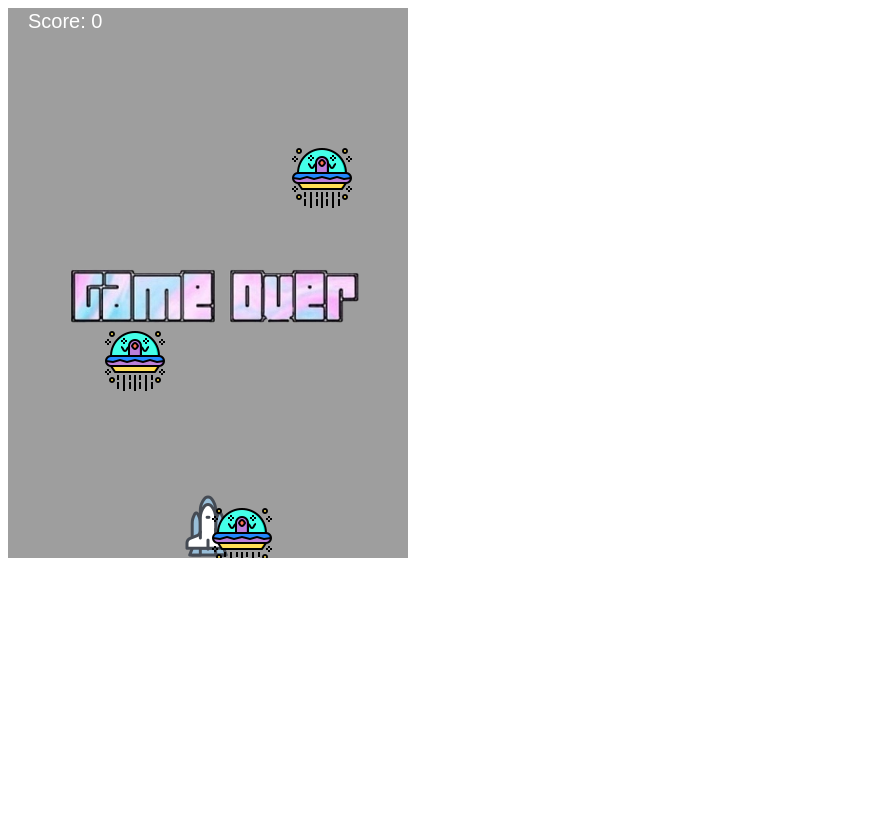
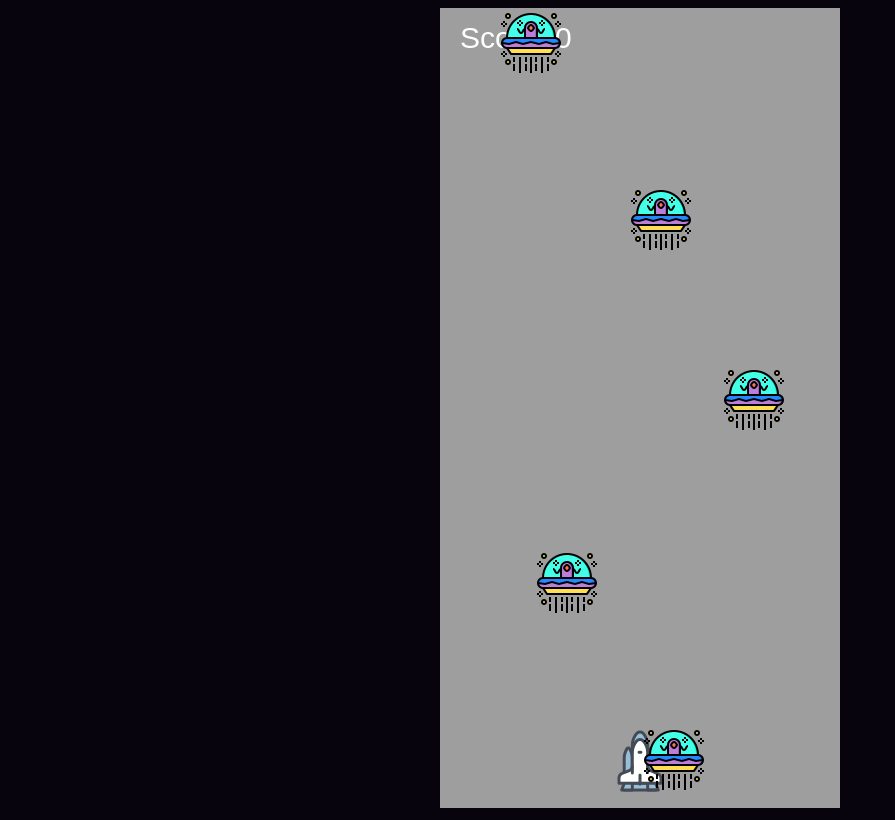
Before and after one commit to goodbyebada/Retro-Spacecraft-Game, a plain HTML site: page index.html in a window 1280 px wide. Shown: the whole page, without its empty margins (0-895 px from the left). Drawn offline with Linux system fonts and the light colour scheme.

Commit message:
style 수정

```diff
--- a/index.html
+++ b/index.html
@@ -1,15 +1,14 @@
 <!DOCTYPE html>
 <html lang="en">
-<head>
-    <meta charset="UTF-8">
-    <meta http-equiv="X-UA-Compatible" content="IE=edge">
-    <meta name="viewport" content="width=device-width, initial-scale=1.0">
+  <head>
+    <meta charset="UTF-8" />
+    <meta http-equiv="X-UA-Compatible" content="IE=edge" />
+    <meta name="viewport" content="width=device-width, initial-scale=1.0" />
     <title>Document</title>
-    <link rel="stylesheet" href="style.css">
-</head>
-<body>
+    <link rel="stylesheet" href="style.css" />
+  </head>
 
-    <script src="main.js"></script>
-
-</body>
+  <body>
+    <script src="main.js" class="main"></script>
+  </body>
 </html>
--- a/main.js
+++ b/main.js
@@ -3,101 +3,116 @@ let score = 0;
 //캔버스세팅
 
 let canvas;
-let ctx; //ctx?
+let ctx;
+
+// HTML 요소 가져오기
+const htmlElement = document.querySelector("html");
+
+// 스타일 변경
+htmlElement.style.backgroundColor = "rgb(7, 4, 14)";
+htmlElement.style.display = "flex";
+htmlElement.style.justifyContent = "center";
+htmlElement.style.alignItems = "center";
+htmlElement.style.overflowY = "hidden";
 
 canvas = document.createElement("canvas"); //캔버스 엘리먼트 생성
 ctx = canvas.getContext("2d"); //캔버스 2d 컨택스트 가져오기 ==> 실제로 그려지는 요소
-canvas.width= 400;
-canvas.height = 550;
+canvas.width = 400;
+// canvas.height = 550;
+
+// 캔버스 크기 설정
+// canvas.style.width = "100vw";
+canvas.style.height = "100%";
+
+// 캔버스의 실제 너비와 높이 설정
+// canvas.width = window.innerWidth;
+canvas.height = window.innerHeight;
+
 document.body.appendChild(canvas); //body 채그 내부 하단에 캔버스 엘리먼트 주입
 
 let backgroundImage, bulletImage, enemyImage, gameOverImage; //변수
 
 let gameOver = false; //true이면 게임이 끝남, false이면 게임이 안 끝남
 
-//우주선 좌표
-let spaceshipX = canvas.width/2-32 ;
-let spaceshipY = canvas.height- 64;
+/* 우주선 좌표 */
+let spaceshipX = canvas.width / 2 - 32;
+let spaceshipY = canvas.height - 79;
 
-let bulletList = []
+let bulletList = [];
 
 //총알생성
-function Bullet(){
-
-
-    this.init = function(){
-        this.x = spaceshipX + 0 ;
+function Bullet() {
+  //생성자
+  this.init = function () {
+    this.x = spaceshipX + 0;
     this.y = spaceshipY;
     this.alive = true; // true면 살아있는 총알 false면 죽어있는 총알
     bulletList.push(this);
-    }
+  };
 
-    this.update = function(){
-        if(this.y <=  0){
-            this.alive = false
+  this.update = function () {
+    if (this.y <= 0) {
+      this.alive = false;
+      //총알 죽음
     }
     this.y -= 7;
-
   };
 
-    this.checkHit = function(){
+  this.checkHit = function () {
     //총알.y <= 적군.y And
     //총알.x >= 적군.x and 총알.x <= 적군.x + 적군의 넓이
-        for(let i=0 ; i < enemyList.length;i++){
-            if(this.y <= enemyList[i].y &&
+    for (let i = 0; i < enemyList.length; i++) {
+      if (
+        this.y <= enemyList[i].y &&
         this.x >= enemyList[i].x &&
-               this.x <= enemyList[i].x + 40)
-               {
-                console.log("hit!!")
+        this.x <= enemyList[i].x + 40
+      ) {
+        console.log("hit!!");
         //총알이 죽게됨 적군의 우주선이 없어짐, 점수 획득
 
         score++;
-                console.log("x: "+this.x.toString() + " y: "+ this.y.toString());
+        ctx.fillStyle = "red";
+        setTimeout(() => {
+          ctx.fillStyle = "white";
+        }, 1000);
+        console.log("x: " + this.x.toString() + " y: " + this.y.toString());
 
         this.alive = false; //죽은 총알
-                enemyList.splice(i,1) //1개의 요소를 제거 => 우주선 잘라내기
+        enemyList.splice(i, 1); //1개의 요소를 제거 => 우주선 잘라내기
+      }
+    }
+  };
 }
 
-
-        }
-
-    }
-}
-
-function generateRandomValue(min,max){
-    let randomNum = Math.floor(Math.random()*(max-min+1))+min;
+function generateRandomValue(min, max) {
+  let randomNum = Math.floor(Math.random() * (max - min + 1)) + min;
   return randomNum;
 }
 
-
-
 let enemyList = [];
-function Enemy(){
+function Enemy() {
   this.x = 0;
   this.y = 0;
-    this.init = function(){
+  this.init = function () {
     this.y = 0;
-        this.x = generateRandomValue(0,canvas.width - 64);
+    this.x = generateRandomValue(0, canvas.width - 64);
     enemyList.push(this);
-
   };
   //생성
   //?? enemy list?? -> render
 
-    this.update = function(){
+  this.update = function () {
     this.y += 3;
     // 적군 내려오기 속도
 
-    if(this.y >= canvas.height - 52){
+    if (this.y >= canvas.height - 52) {
       gameOver = true;
       console.log("game over");
-
     }
   };
-
 }
 
-function loadImage(){
+function loadImage() {
   backgroundImage = new Image();
   backgroundImage.src = "images/background.jpg";
 
@@ -112,38 +127,33 @@ function loadImage(){
 
   gameOverImage = new Image();
   gameOverImage.src = "images/gameover.png";
-
 }
 
 let keysDown = {};
 
-function setupKeyboardListener(){
-    document.addEventListener("keydown",function(event){
+function setupKeyboardListener() {
+  document.addEventListener("keydown", function (event) {
     keysDown[event.keyCode] = true;
-
   });
-    document.addEventListener("keyup",function(event){
+  document.addEventListener("keyup", function (event) {
     delete keysDown[event.keyCode];
 
-        if(event.keyCode == 32){
+    if (event.keyCode == 32) {
       createBullet(); //총알 생성
-
+    }
+  });
 }
 
-    })
-}
-
-
-function createBullet(){
+function createBullet() {
   console.log("총알 생성");
-    let b = new Bullet();//총알 하나 생성
+  let b = new Bullet(); //총알 하나 생성
   b.init();
-    console.log("새로운 총알 리스트",bulletList);
+  console.log("새로운 총알 리스트", bulletList);
 }
 //o
 
-function createEnemy(){
-    const interval = setInterval(function(){
+function createEnemy() {
+  const interval = setInterval(function () {
     let e = new Enemy();
     e.init();
     //적군 생성
@@ -151,83 +161,75 @@ function createEnemy(){
   //interval 간격
 }
 
-function update(){
-    if(39 in keysDown){
+function update() {
+  if (39 in keysDown) {
     spaceshipX += 5; //우주선의 속도
   } //right
-    if(37 in keysDown){
+  if (37 in keysDown) {
     spaceshipX -= 5;
   } //left
-    if(spaceshipX <= 0){
+  if (spaceshipX <= 0) {
     spaceshipX = 0;
   }
-    if(spaceshipX >= canvas.width-64){
-        spaceshipX = canvas.width-64;
+  if (spaceshipX >= canvas.width - 64) {
+    spaceshipX = canvas.width - 64;
   }
 
   //총알의 y좌표 업데이트를 위한 함수
-    for(let i = 0; i < bulletList.length; i++){
-
-        if(bulletList[i].alive){
-
+  for (let i = 0; i < bulletList.length; i++) {
+    if (bulletList[i].alive) {
       bulletList[i].update();
       bulletList[i].checkHit();
     }
-
-
   }
 
   //적군 y좌표 업데이트를 위한 함수
-    for( let i =0; i< enemyList.length; i++){
-        enemyList[i].update(); //???
+  for (let i = 0; i < enemyList.length; i++) {
+    enemyList[i].update();
   }
 }
 
+let colorFlag = false;
 
-
-function render(){
-    ctx.drawImage(backgroundImage, 0 , 0, canvas.width , canvas.height);
+function render() {
+  ctx.drawImage(backgroundImage, 0, 0, canvas.width, canvas.height);
   ctx.drawImage(spaceshipImage, spaceshipX, spaceshipY);
 
-    ctx.fillText( 'Score: '+score,20,20);
+  ctx.fillText("Score: " + score, 20, 40);
+
+  if (colorFlag == false) {
     ctx.fillStyle = "white";
-    ctx.font = "20px Arial";
-
-    for(let i=0; i< bulletList.length; i++){
-        if (bulletList[i].alive){
-        ctx.drawImage(bulletImage, bulletList[i].x, bulletList[i].y,40,40);
+    colorFlag = true;
   }
 
+  ctx.font = "30px Arial";
+
+  for (let i = 0; i < bulletList.length; i++) {
+    if (bulletList[i].alive) {
+      ctx.drawImage(bulletImage, bulletList[i].x, bulletList[i].y, 40, 40);
+    }
   }
 
-    for(let i=0; i< enemyList.length; i++){
+  for (let i = 0; i < enemyList.length; i++) {
     ctx.drawImage(enemyImage, enemyList[i].x, enemyList[i].y);
   }
-
-
-
-
 }
 
-function main(){
-    if(!gameOver){
+function main() {
+  if (!gameOver) {
     update(); //좌표값 업데이트
     render(); // 그리기
     requestAnimationFrame(main);
-
-    }else{
-        ctx.drawImage(gameOverImage,10,100,380,380);
+  } else {
+    ctx.drawImage(gameOverImage, 10, 100, 380, 380);
     //
   }
 }
-
 
 loadImage();
 setupKeyboardListener();
 createEnemy();
 main();
-
-
 
 //총알 만들기
 //1.스페이스바를 누르면 총알 발사
```
Also changed, not shown: images/spaceWarGame.png (added), 1 other file. Lines whose indentation alone changed are shown as unchanged.
